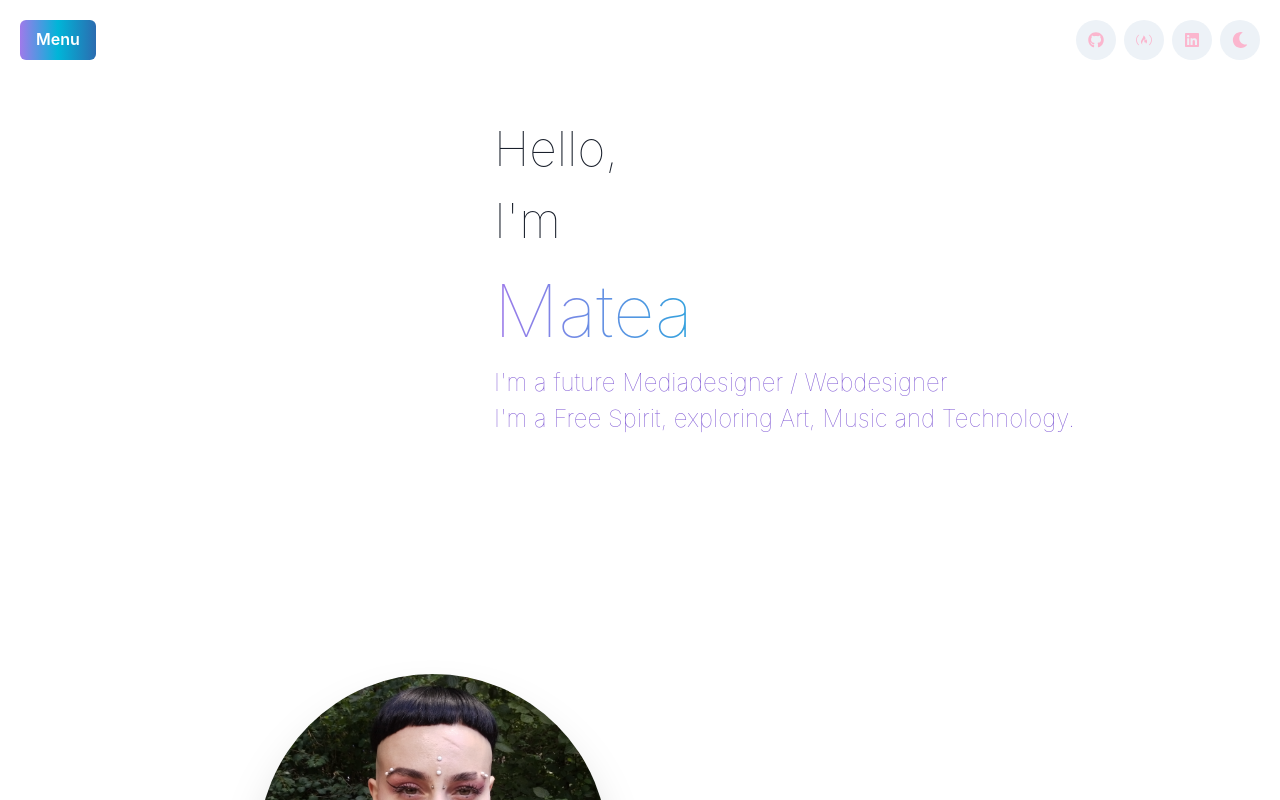
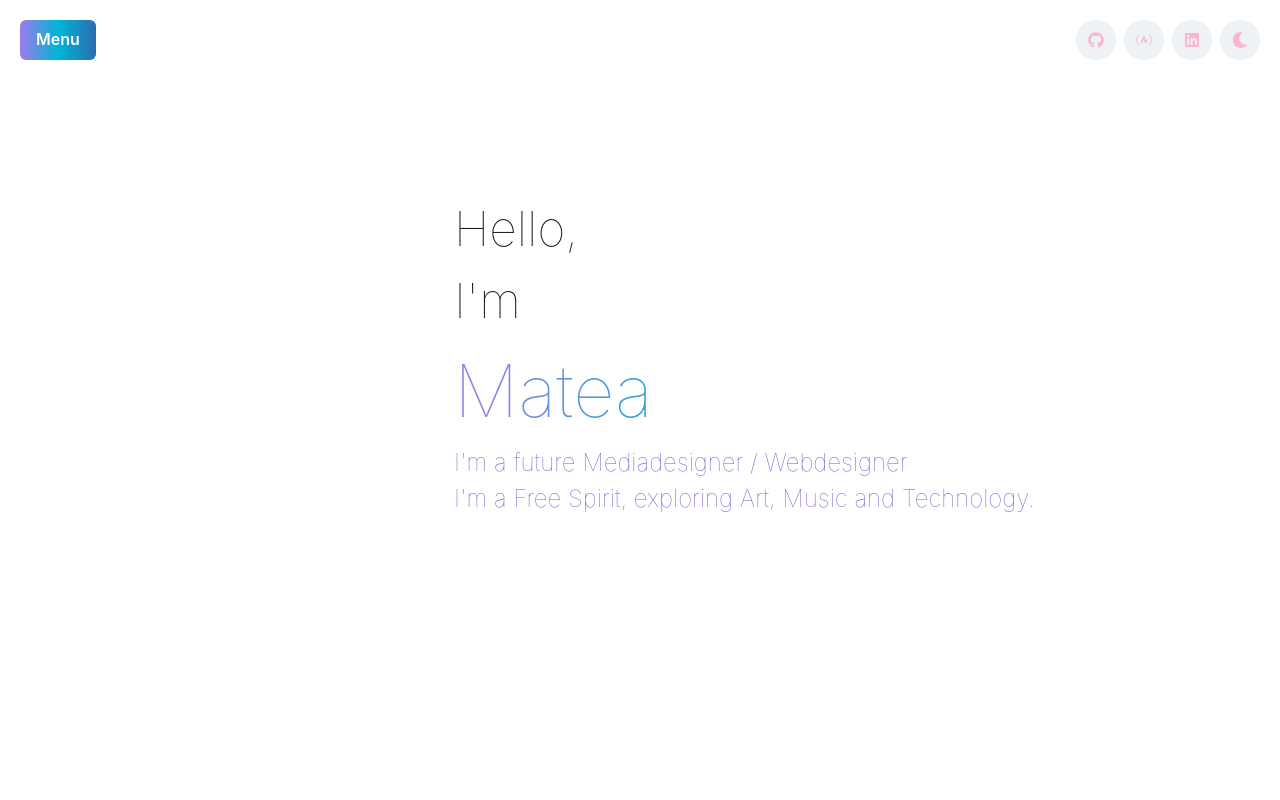
Before and after one commit to mateasportfolio/mtportfolio, a React (Create React App) app: page / in a window 1280 px wide. Shown: the top 800 px of the page. Built offline with nearby package versions, Linux system fonts and the light colour scheme.

Commit message:
changed padding in Home.js

```diff
--- a/src/pages/Home.js
+++ b/src/pages/Home.js
@@ -47,7 +47,7 @@ function Home() {
           fontSize="5xl"
           fontWeight="hairline"
           pt="3px"
-          padding="20px"
+          padding="100px"
           fontFamily="body"
         >
           Hello,
```
